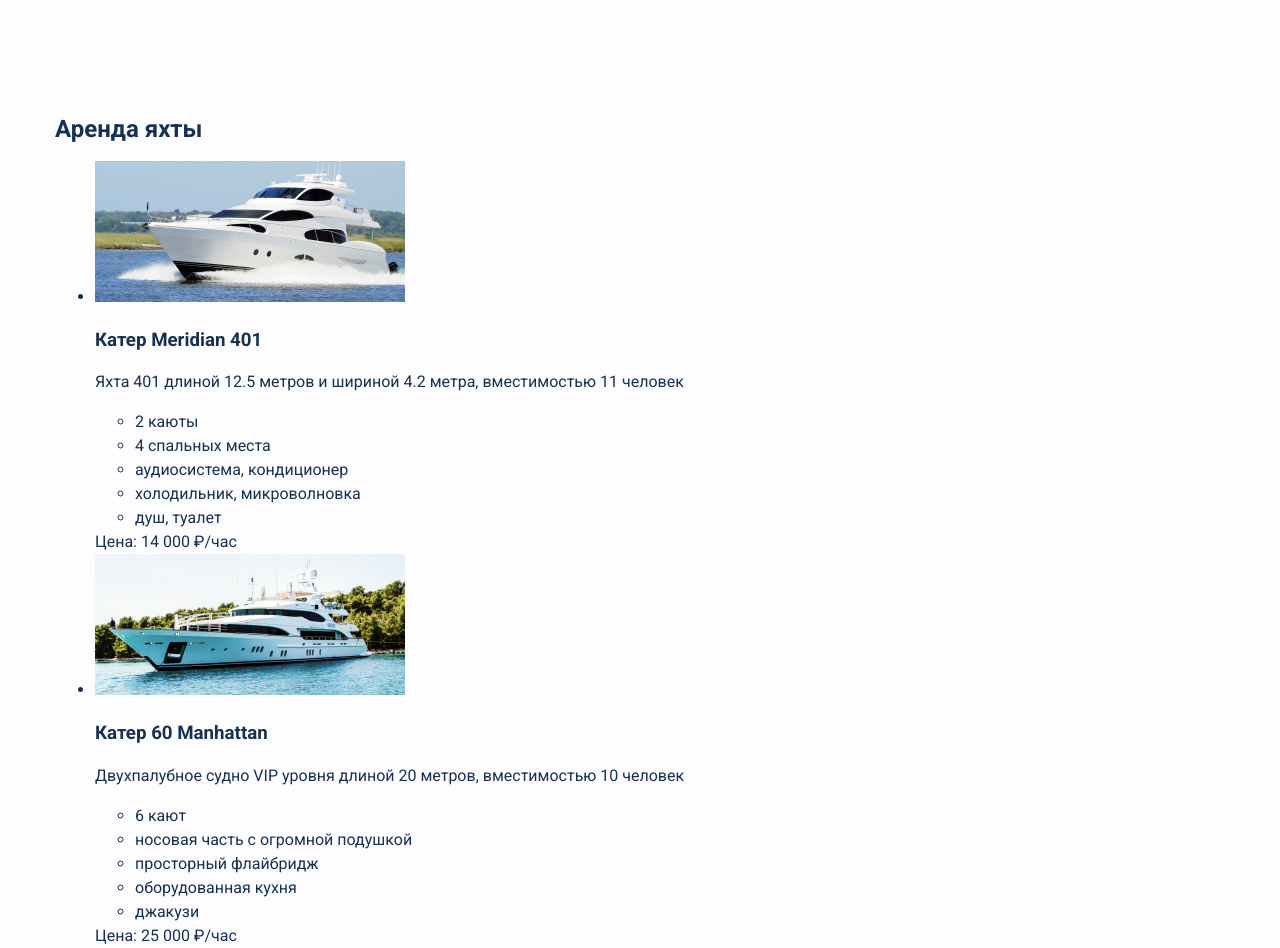
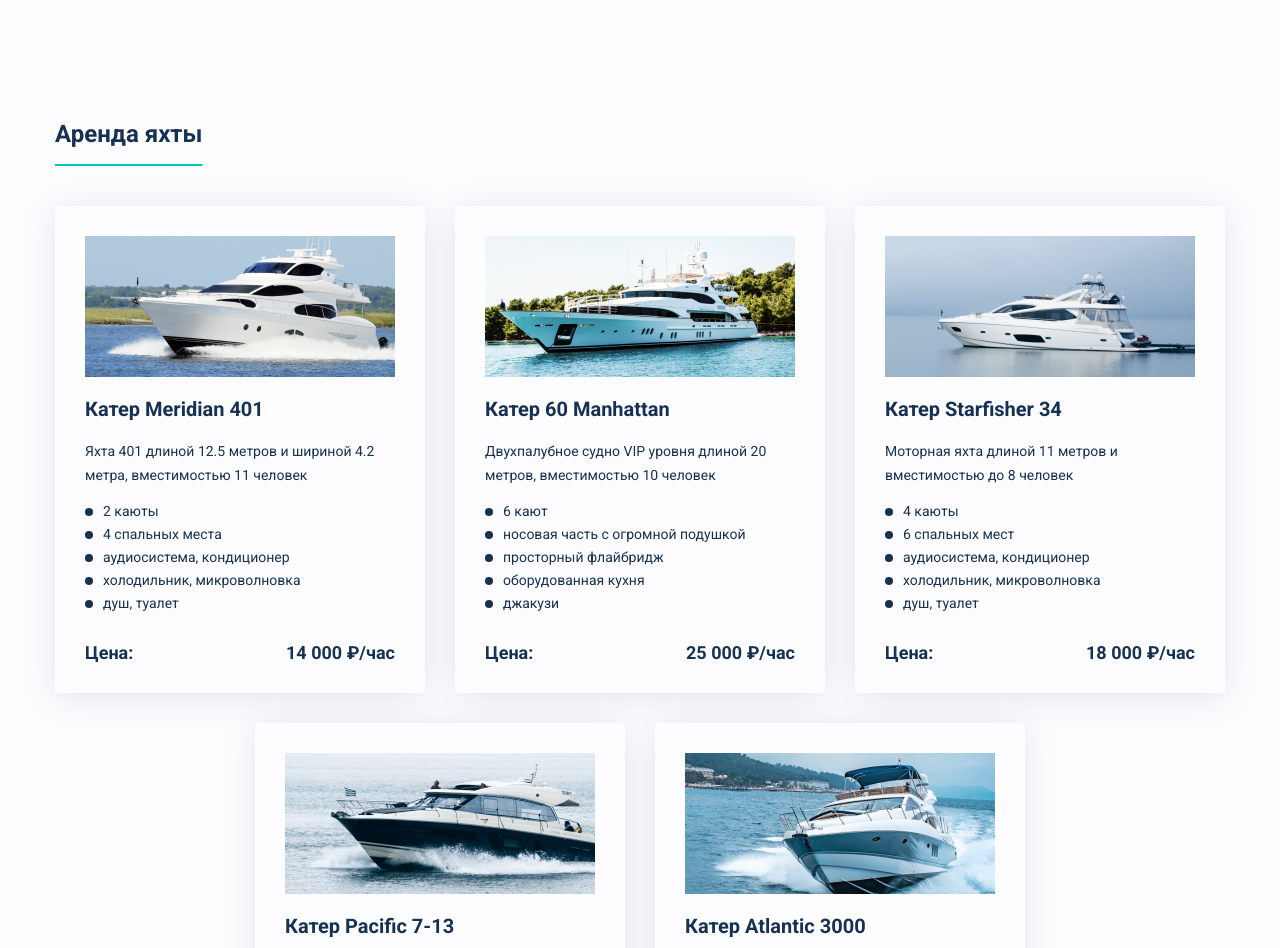
Before and after one commit to egorReka/HTML-Academy-yacht-club, a plain HTML site: page index.html in a window 1280 px wide. Shown: the part 1451-2399 px from the top of the page. Drawn offline with Linux system fonts and the light colour scheme.

Commit message:
edit section rent

```diff
--- a/css/style.css
+++ b/css/style.css
@@ -154,6 +154,92 @@ signin:hover {
 
 .blog-article-description {
   margin-top: 0;
+}
+.rent {
+  margin-bottom: 120px;
+}
+
+.rent h2{
+  margin-top: 0;
+  margin-bottom: 55px;
+  font-weight: 700;
+  font-size: 24px;
+  line-height: 34px;
+  text-decoration: underline;
+  text-decoration-thickness: 2px;
+  text-decoration-style: solid;
+  text-decoration-color: #00C6BD;
+  text-underline-offset: 15px;
+  text-underline-position: under;
+}
+.rent-list {
+  margin: 0;
+  padding: 0;
+  list-style: none;
+  display: flex;
+  flex-wrap: wrap;
+  justify-content: center;
+  gap: 30px;
+}
+
+.rent-item {
+  width: 310px;
+  padding: 30px;
+  background-color: #FDFDFF;
+  box-shadow: 0px 4px 30px rgba(22, 49, 82, 0.12);
+}
+
+.rent-item img {
+  display: block;
+  width: 310px;
+  height: 141px;
+  margin-bottom: 21px;
+}
+
+.rent-item h3 {
+  margin-top: 0;
+  margin-bottom: 18px;
+  font-weight: 700;
+  font-size: 20px;
+  line-height: 23px;
+}
+
+.rent-item p {
+  margin-top: 15px;
+  margin-bottom: 15px;
+  font-size: 14px;
+}
+
+.property-list {
+  margin-top: 0px;
+  margin-bottom: 29px;
+  padding-left: 0;
+}
+
+.property-list li {
+  margin-bottom: 4px;
+  font-size: 14px;
+  line-height: 19px;
+  list-style: none;
+}
+
+.property-list li::before {
+  content: "";
+  display: inline-block;
+  width: 8px;
+  height: 8px;
+  border-radius: 50%;
+  background-color: #163152;
+  margin-right: 10px;
+}
+
+.price {
+  margin: 0;
+  display: flex;
+  justify-content: space-between;
+  font-weight: 700;
+  font-size: 18px;
+  line-height: 21px;
 }
 
 .gallery {
--- a/index.html
+++ b/index.html
@@ -76,8 +76,10 @@
               <li>холодильник, микроволновка</li>
               <li>душ, туалет</li>
             </ul>
-            <span class="price">Цена:</span>
-            <span class="price-value">14 000 ₽/час</span>
+            <dl class="price">
+              <dt>Цена:</dt>
+              <dd>14 000 ₽/час</dd>
+            </dl>
           </li>
           <li class="rent-item">
             <img src="img/card-photo-2.jpg" width="310" height="141" alt="Катер 60 Manhattan">
@@ -90,8 +92,10 @@
               <li>оборудованная кухня</li>
               <li>джакузи</li>
             </ul>
-            <span class="price">Цена:</span>
-            <span class="price-value">25 000 ₽/час</span>
+            <dl class="price">
+              <dt>Цена:</dt>
+              <dd>25 000 ₽/час</dd>
+            </dl>
           </li>
           <li class="rent-item">
             <img src="img/card-photo-3.jpg" width="310" height="141" alt="Катер Starfisher 34">
@@ -105,8 +109,10 @@
               <li>холодильник, микроволновка</li>
               <li>душ, туалет</li>
             </ul>
-            <span class="price">Цена:</span>
-            <span class="price-value">18 000 ₽/час</span>
+            <dl class="price">
+              <dt>Цена:</dt>
+              <dd>18 000 ₽/час</dd>
+            </dl>
           </li>
           <li class="rent-item">
             <img src="img/card-photo-4.jpg" width="310" height="141" alt="Катер Pacific 7-13">
@@ -119,8 +125,10 @@
               <li>холодильник, микроволновка</li>
               <li>туалет</li>
             </ul>
-            <span class="price">Цена:</span>
-            <span class="price-value">11 000 ₽/час</span>
+            <dl class="price">
+              <dt>Цена:</dt>
+              <dd>11 000 ₽/час</dd>
+            </dl>
           </li>
           <li class="rent-item">
             <img src="img/card-photo-5.jpg" width="310" height="141" alt="Катер Atlantic 3000">
@@ -134,8 +142,10 @@
               <li>оборудованная кухня</li>
               <li>душ, туалет</li>
             </ul>
-            <span class="price">Цена:</span>
-            <span class="price-value">15 000 ₽/час</span>
+            <dl class="price">
+              <dt>Цена:</dt>
+              <dd>15 000 ₽/час</dd>
+            </dl>
           </li>
         </ul>
       </section>
```
